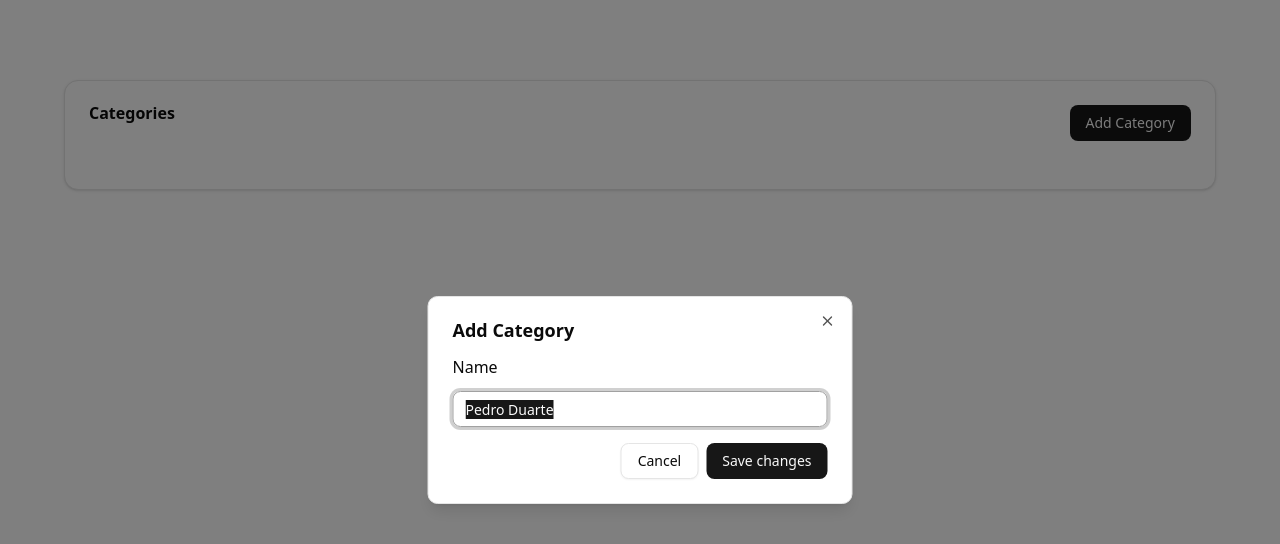
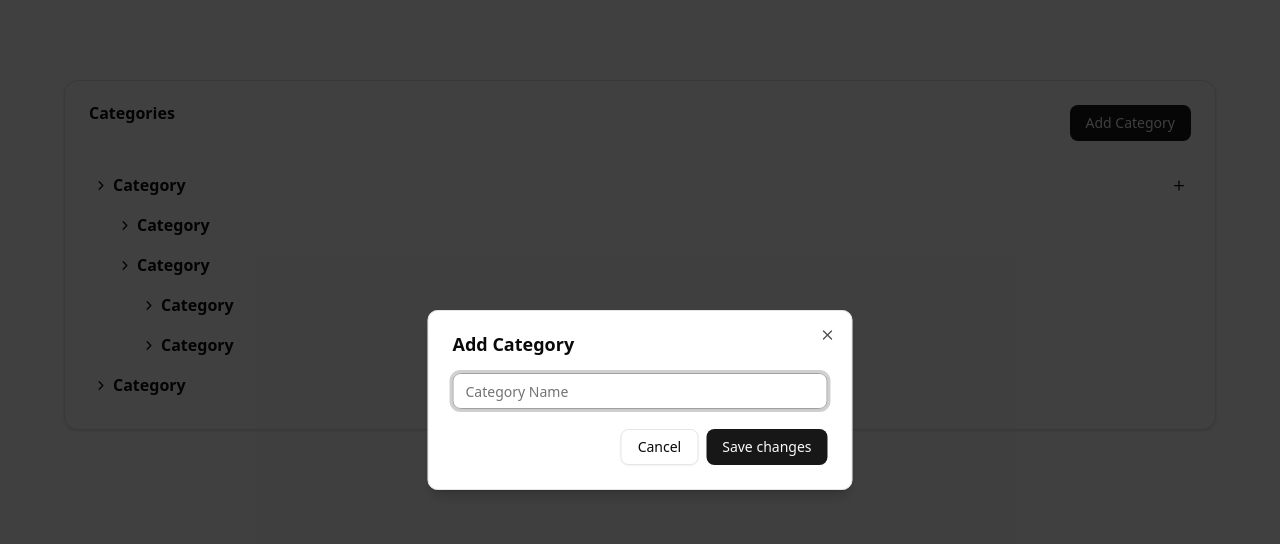
Before and after one commit to muzahidul-islam-dev/job-task, a Next.js app: page / in a window 1280 px wide. Both pictures are taken after a click on the button "Add Category". Shown: the top 544 px of the page. Built offline with nearby package versions, Linux system fonts and the light colour scheme.

Commit message:
feat: update category handling by refactoring modal and changing type definition to TCategory

```diff
--- a/src/app/page.tsx
+++ b/src/app/page.tsx
@@ -8,13 +8,14 @@ import {
   CardHeader,
   CardTitle,
 } from "@/components/ui/card"
-import { Category } from "@/type/Category";
+import { TCategory } from "@/type/Category";
+import { ArrowRight, ChevronDown, ChevronRight, Plus } from "lucide-react";
 import { useState } from "react";
 
 
 
 export default function Home() {
-  const [categories, setCategories] = useState<Category[]>([
+  const [categories, setCategories] = useState<TCategory[]>([
     { id: 1, name: 'Category 1', parentId: null },
     { id: 2, name: 'Category 2', parentId: 1 },
     { id: 3, name: 'Category 3', parentId: 2 },
@@ -22,9 +23,11 @@ export default function Home() {
     { id: 4, name: 'Category 5', parentId: null },
   ]);
 
-  const handleSubmit = (data: Category) => {
-    setCategories([...categories, data])
-  }
+
+
+  const [isOpenModal, setIsOpenModal] = useState(false)
+
+
 
 
 
@@ -35,13 +38,26 @@ export default function Home() {
           <CardHeader>
             <CardTitle>Categories</CardTitle>
             <CardAction>
-              <Modal onSubmit={handleSubmit}>
+              <Modal parentId={null} isOpenModal={isOpenModal} setIsOpenModal={setIsOpenModal} categories={categories} setCategories={setCategories} >
                 <Button className="cursor-pointer">Add Category</Button>
               </Modal>
             </CardAction>
           </CardHeader>
           <CardContent>
-
+            <ul>
+              <li className="font-semibold cursor-pointer"><div className="flex rounded hover:bg-gray-50 py-2 items-center justify-between"><div className="flex items-center"><ChevronRight height={15} /> Category</div> <Modal isOpenModal={isOpenModal} setIsOpenModal={setIsOpenModal} categories={categories} setCategories={setCategories} parentId={1}><Plus height={15} /></Modal></div>
+                <ul className="ml-6">
+                  <li className="font-semibold cursor-pointer"><div className="flex rounded hover:bg-gray-50 py-2 items-center"><ChevronRight height={15} /> Category</div></li>
+                  <li className="font-semibold cursor-pointer"><div className="flex rounded hover:bg-gray-50 py-2 items-center"><ChevronRight height={15} /> Category</div>
+                    <ul className="ml-6">
+                      <li className="font-semibold cursor-pointer"><div className="flex rounded hover:bg-gray-50 py-2 items-center"><ChevronRight height={15} /> Category</div></li>
+                      <li className="font-semibold cursor-pointer"><div className="flex rounded hover:bg-gray-50 py-2 items-center"><ChevronRight height={15} /> Category</div></li>
+                    </ul>
+                  </li>
+                </ul>
+              </li>
+              <li className="font-semibold cursor-pointer"><div className="flex rounded hover:bg-gray-50 py-2 items-center"><ChevronRight height={15} /> Category</div></li>
+            </ul>
           </CardContent>
         </Card>
       </div>
--- a/src/components/modal/index.tsx
+++ b/src/components/modal/index.tsx
@@ -1,5 +1,5 @@
 "use client"
-import React, {ReactNode} from 'react';
+import React, { ReactNode } from 'react';
 import {
     Dialog,
     DialogClose,
@@ -13,40 +13,57 @@ import { Input } from "@/components/ui/input";
 import { Label } from "@radix-ui/react-label";
 import { Button } from '../ui/button';
 import { useForm } from 'react-hook-form';
-import { Category } from '@/type/Category';
+import { TCategory } from '@/type/Category';
 
 interface ModalType {
-    children: ReactNode,
-    onSubmit: (data:Category) => void
+    children: ReactNode;
+    parentId: number | null;
+    setIsOpenModal: (openModalData: boolean) => void
+    isOpenModal?: boolean;
+    categories: TCategory[];
+    setCategories: (data: TCategory[]) => void;
 }
 
-const Modal: React.FC<ModalType> = ({onSubmit,children}) => {
-    const {handleSubmit} = useForm<Category>()
+const Modal: React.FC<ModalType> = ({ parentId, setIsOpenModal, isOpenModal, categories, setCategories, children }) => {
+    const { handleSubmit, register, formState: { errors } } = useForm<TCategory>()
+
+    const onSubmit = (data: TCategory) => {
+        const categoryData: TCategory = {
+            id: categories?.length,
+            name: data?.name,
+            parentId: data?.parentId || null
+        }
+        setCategories([...categories, categoryData])
+        setIsOpenModal(false)
+    }
     return (
-        <Dialog>
-            <form onSubmit={handleSubmit(onSubmit)}>
+        <Dialog onOpenChange={setIsOpenModal} open={isOpenModal}>
             <DialogTrigger asChild>
                 {children}
 
             </DialogTrigger>
             <DialogContent className="sm:max-w-106.25">
+                <form onSubmit={handleSubmit(onSubmit)}>
                     <DialogHeader>
                         <DialogTitle>Add Category</DialogTitle>
                     </DialogHeader>
                     <div className="grid gap-4">
                         <div className="grid gap-3">
-                            <Label htmlFor="name-1">Name</Label>
-                            <Input id="name-1" name="name" defaultValue="Pedro Duarte" />
+                            <Input type='text' className='mt-5' id="name-1" {...register('name', {
+                                required: true
+                            })} placeholder='Category Name' />
+                            {errors?.name && <Label className='text-red-500'>Name field is required</Label>}
+                            {parentId && <Input type='hidden' {...register('parentId')} defaultValue={parentId} />}
                         </div>
                     </div>
-                    <DialogFooter>
+                    <DialogFooter className='mt-5'>
                         <DialogClose asChild>
                             <Button variant="outline">Cancel</Button>
                         </DialogClose>
                         <Button type="submit">Save changes</Button>
                     </DialogFooter>
+                </form>
             </DialogContent>
-            </form>
         </Dialog>
     )
 };
--- a/src/type/Category.ts
+++ b/src/type/Category.ts
@@ -1,4 +1,4 @@
-export interface Category {
+export interface TCategory {
   id: number,
   name: string,
   parentId: number | null;
```
Lines whose indentation alone changed are shown as unchanged.
